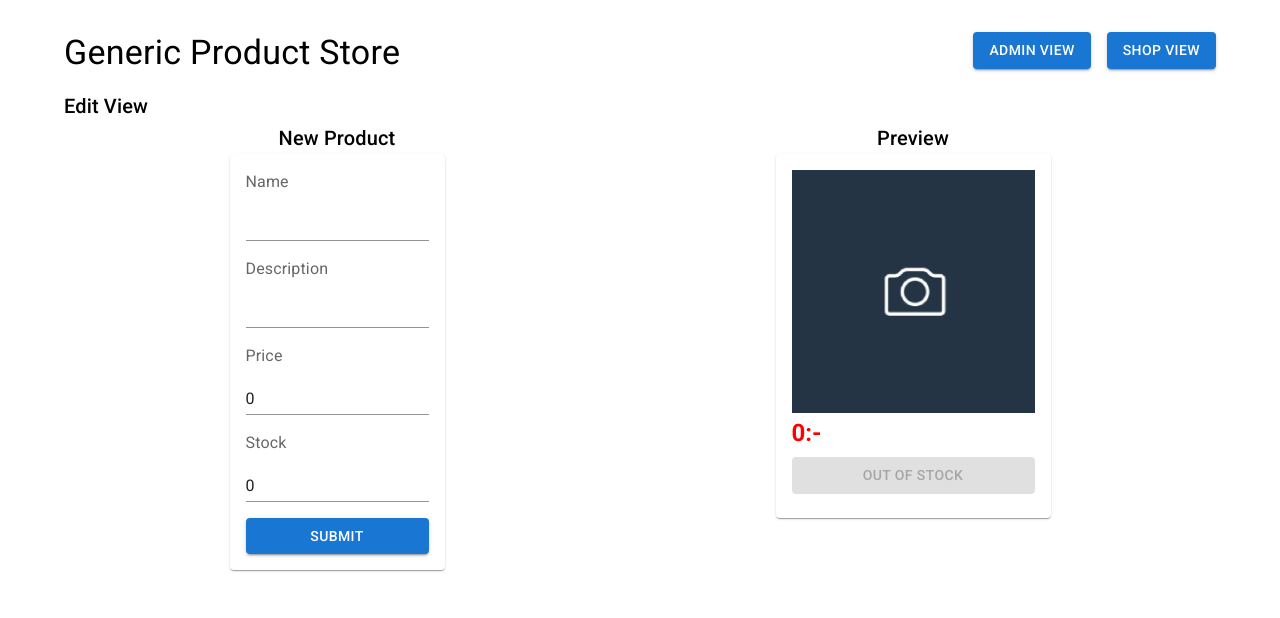
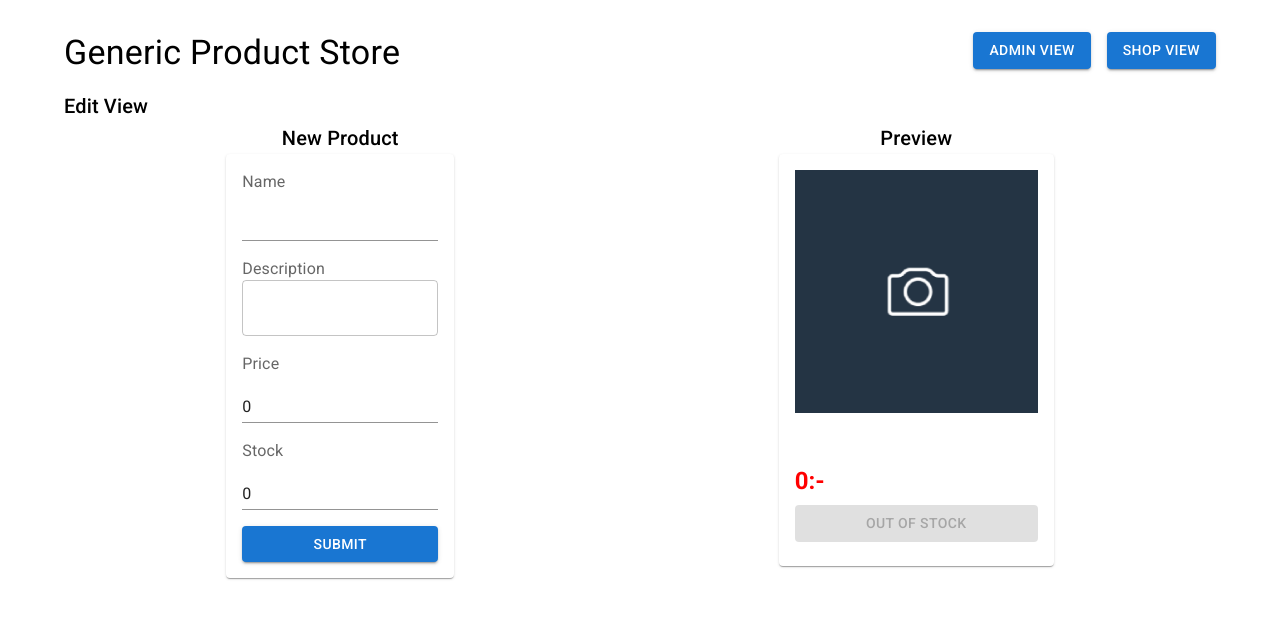
Before and after one commit to io-berg/Express-Uppgift, a React (Vite) app in the folder client/: page /admin/product/create in a window 1280 px wide. Shown: the top 618 px of the page. Built offline with nearby package versions, Linux system fonts and the light colour scheme.

Commit message:
form description textarea

```diff
--- a/client/src/components/ProductCard.tsx
+++ b/client/src/components/ProductCard.tsx
@@ -24,7 +24,9 @@ const ProductCard: FC<ProductCardProps> = ({ product }) => {
             />
 
             <Typography variant="h6">{product.name}</Typography>
-            <Typography variant="body1">{product.description}</Typography>
+            <div className="productCard-description-wrapper">
+              <Typography variant="body1">{product.description}</Typography>
+            </div>
           </div>
           <div>
             <Typography variant="h5" fontWeight="bold" color="red">
--- a/client/src/components/private/AdminProductTable.tsx
+++ b/client/src/components/private/AdminProductTable.tsx
@@ -8,7 +8,7 @@ import {
   TableCell,
   TableContainer,
   TableHead,
-  TableRow,
+  TableRow
 } from "@mui/material";
 import { FC } from "react";
 import { useNavigate } from "react-router-dom";
@@ -56,8 +56,22 @@ const ProductTable: FC<AdminProductTableProps> = ({
             return (
               <TableRow key={product.id}>
                 <TableCell>{product.id}</TableCell>
-                <TableCell>{product.name}</TableCell>
-                <TableCell>{product.description}</TableCell>
+                <TableCell
+                  sx={{
+                    maxWidth: 200,
+                    overflow: "hidden",
+                    textOverflow: "ellipsis",
+                    whiteSpace: "nowrap",
+                  }}
+                >{product.name}</TableCell>
+                <TableCell
+                  sx={{
+                    maxWidth: 200,
+                    overflow: "hidden",
+                    textOverflow: "ellipsis",
+                    whiteSpace: "nowrap",
+                  }}
+                >{product.description}</TableCell>
                 <TableCell>{product.price}</TableCell>
                 <TableCell>{product.stock}</TableCell>
                 <TableCell align="center">
--- a/client/src/components/private/CreateView.tsx
+++ b/client/src/components/private/CreateView.tsx
@@ -5,7 +5,8 @@ import {
   FormLabel,
   Input,
   Paper,
-  Typography,
+  TextField,
+  Typography
 } from "@mui/material";
 import { Formik } from "formik";
 import { FC } from "react";
@@ -96,13 +97,13 @@ const CreateView: FC = () => {
                     </FormControl>
                     <FormControl sx={{ marginBottom: "1rem" }}>
                       <FormLabel htmlFor="description">Description</FormLabel>
-                      <Input
+                      <TextField
                         id="description"
                         name="description"
-                        type="text"
                         value={values.description}
                         onChange={handleChange}
                         onBlur={handleBlur}
+                        multiline
                       />
                       {errors.description && touched.description ? (
                         <Typography variant="body2" color="error">
--- a/client/src/components/private/EditView.tsx
+++ b/client/src/components/private/EditView.tsx
@@ -4,9 +4,8 @@ import {
   CircularProgress,
   Container,
   FormControl,
-  FormLabel,
-  Input,
-  Paper,
+  FormLabel, Input,
+  Paper, TextField,
   Typography
 } from "@mui/material";
 import { Formik } from "formik";
@@ -123,13 +122,13 @@ const EditView: FC = () => {
                     </FormControl>
                     <FormControl sx={{ marginBottom: "1rem" }}>
                       <FormLabel htmlFor="description">Description</FormLabel>
-                      <Input
+                      <TextField
                         id="description"
                         name="description"
-                        type="text"
                         value={values.description}
                         onChange={handleChange}
                         onBlur={handleBlur}
+                        multiline
                       />
                       {errors.description && touched.description ? (
                         <Typography variant="body2" color="error">
--- a/client/src/components/productCard.css
+++ b/client/src/components/productCard.css
@@ -2,3 +2,10 @@
   max-width: 100%;
   height: auto;
 }
+
+.productCard-description-wrapper {
+  width: 100%;
+  height: 3rem;
+  overflow: hidden;
+  text-overflow: ellipsis;
+}
```
